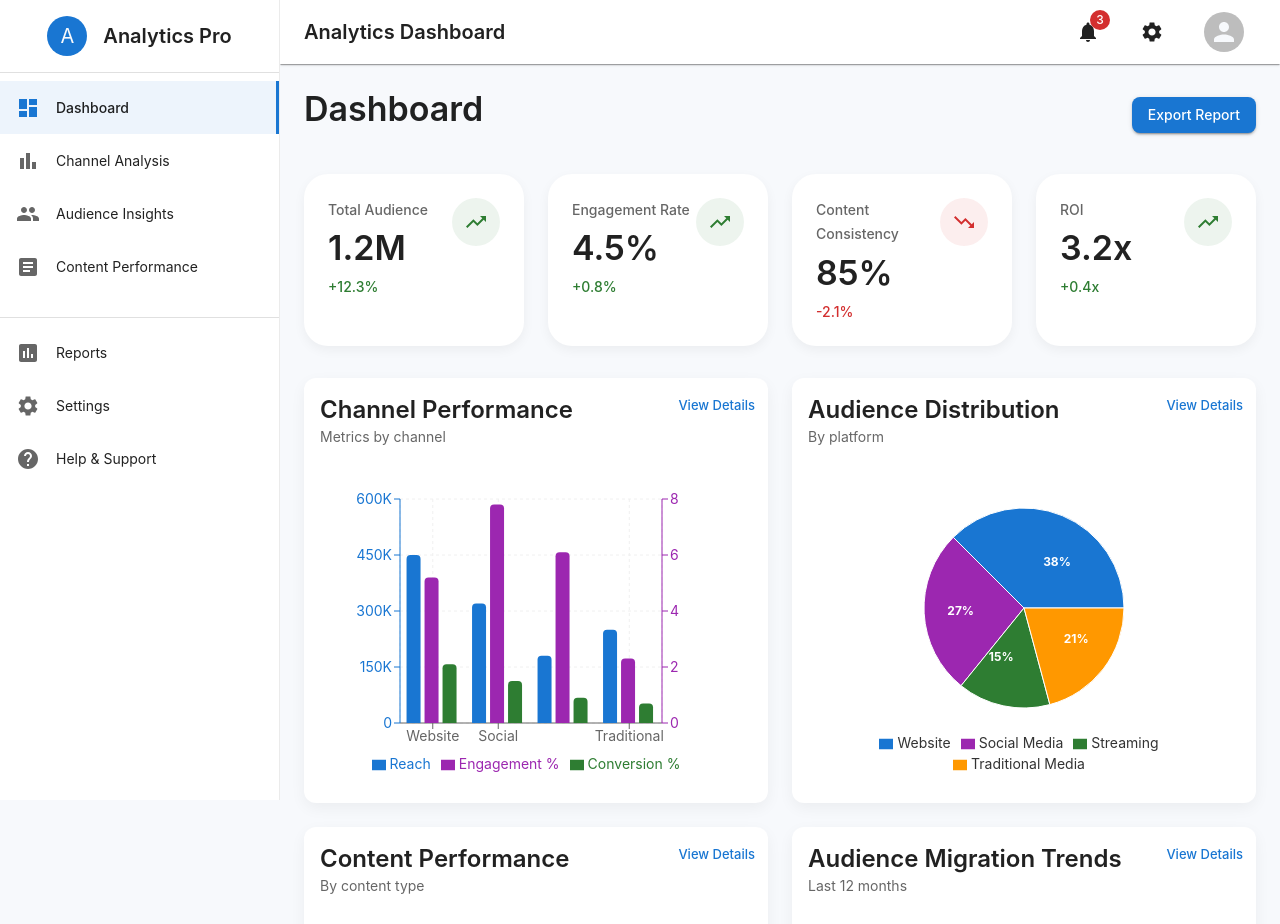
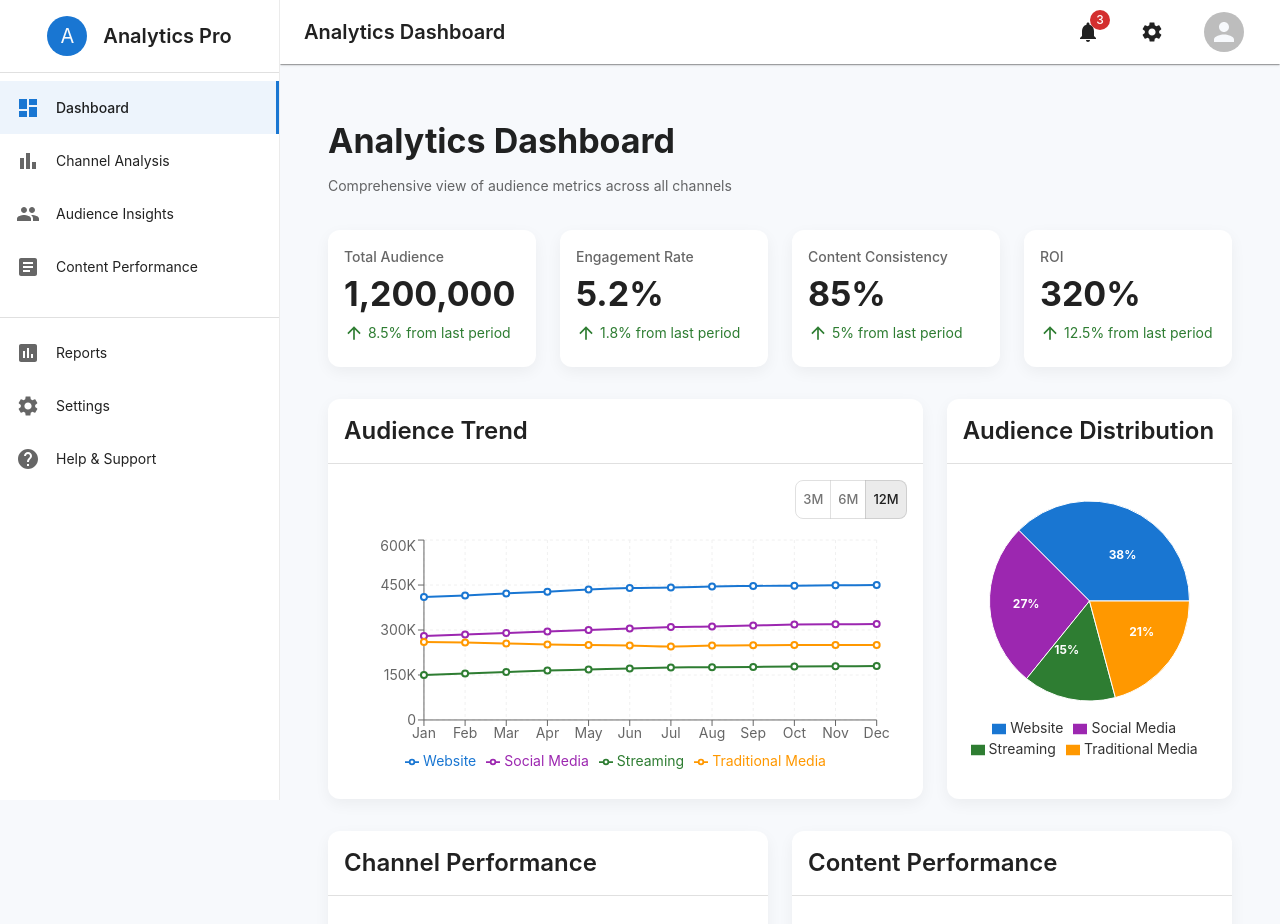
Before and after one commit to dxaginfo/analytics-dashboard-app, a React (Create React App) app: page / in a window 1280 px wide. Shown: the top 924 px of the page. Built offline with nearby package versions, Linux system fonts and the light colour scheme; sample sign-in values are in the browser's storage; the HTML template or start-up script is replaced by a standard one.

Commit message:
Add Dashboard component

```diff
--- a/src/features/dashboard/Dashboard.tsx
+++ b/src/features/dashboard/Dashboard.tsx
@@ -1,180 +1,219 @@
-import { useEffect } from 'react';
+import React, { useEffect } from 'react';
 import { useDispatch, useSelector } from 'react-redux';
 import {
   Box,
   Grid,
+  Paper,
   Typography,
-  Paper,
-  Divider,
-  Button,
   Card,
   CardContent,
   CardHeader,
-  useTheme,
+  CircularProgress,
+  Container,
+  Stack,
+  Divider
 } from '@mui/material';
-import {
-  TrendingUp,
-  TrendingDown,
-  BarChart,
-  PieChart,
-  Timeline
-} from '@mui/icons-material';
+import { RootState } from '../../store';
+import { fetchDashboardData } from './dashboardSlice';
+import { ArrowUpward as ArrowUpwardIcon, ArrowDownward as ArrowDownwardIcon } from '@mui/icons-material';
 
-import StatCard from '../../components/dashboard/StatCard';
+// Import our chart components
 import ChannelPerformanceChart from '../../components/charts/ChannelPerformanceChart';
 import AudienceDistributionChart from '../../components/charts/AudienceDistributionChart';
 import ContentPerformanceChart from '../../components/charts/ContentPerformanceChart';
 import TrendChart from '../../components/charts/TrendChart';
-import { RootState } from '../../store';
-import { fetchDashboardData } from './dashboardSlice';
 
-const Dashboard = () => {
-  const theme = useTheme();
+const Dashboard: React.FC = () => {
   const dispatch = useDispatch();
-  const {
-    isLoading,
-    summary,
-    channelData,
-    audienceData,
-    contentData,
-    trendData
-  } = useSelector((state: RootState) => state.dashboard);
+  const { summary, isLoading, error } = useSelector((state: RootState) => state.dashboard);
 
   useEffect(() => {
     // Fetch dashboard data when component mounts
-    dispatch(fetchDashboardData());
+    dispatch(fetchDashboardData() as any);
   }, [dispatch]);
 
+  if (isLoading) {
     return (
-    <Box>
-      <Box sx={{ mb: 4, display: 'flex', justifyContent: 'space-between', alignItems: 'center' }}>
-        <Typography variant="h4" component="h1" gutterBottom>
-          Dashboard
+      <Box display="flex" justifyContent="center" alignItems="center" minHeight="80vh">
+        <CircularProgress />
+      </Box>
+    );
+  }
+
+  if (error) {
+    return (
+      <Box display="flex" justifyContent="center" alignItems="center" minHeight="80vh">
+        <Typography color="error" variant="h6">
+          Error loading dashboard data: {error}
         </Typography>
-        <Button variant="contained" color="primary">
-          Export Report
-        </Button>
       </Box>
+    );
+  }
 
-      {/* Summary Stats */}
+  return (
+    <Container maxWidth="xl" sx={{ py: 4 }}>
+      <Typography variant="h4" component="h1" fontWeight="bold" gutterBottom>
+        Analytics Dashboard
+      </Typography>
+      <Typography variant="subtitle1" color="text.secondary" gutterBottom sx={{ mb: 4 }}>
+        Comprehensive view of audience metrics across all channels
+      </Typography>
+
+      {/* Summary Cards */}
+      {summary && (
         <Grid container spacing={3} sx={{ mb: 4 }}>
           <Grid item xs={12} sm={6} md={3}>
-          <StatCard
-            title="Total Audience"
-            value="1.2M"
-            change="+12.3%"
-            isPositive={true}
-            icon={<TrendingUp />}
-            color={theme.palette.success.main}
-          />
-        </Grid>
-        <Grid item xs={12} sm={6} md={3}>
-          <StatCard
-            title="Engagement Rate"
-            value="4.5%"
-            change="+0.8%"
-            isPositive={true}
-            icon={<TrendingUp />}
-            color={theme.palette.success.main}
-          />
-        </Grid>
-        <Grid item xs={12} sm={6} md={3}>
-          <StatCard
-            title="Content Consistency"
-            value="85%"
-            change="-2.1%"
-            isPositive={false}
-            icon={<TrendingDown />}
-            color={theme.palette.error.main}
-          />
-        </Grid>
-        <Grid item xs={12} sm={6} md={3}>
-          <StatCard
-            title="ROI"
-            value="3.2x"
-            change="+0.4x"
-            isPositive={true}
-            icon={<TrendingUp />}
-            color={theme.palette.success.main}
-          />
-        </Grid>
-      </Grid>
-
-      {/* Main Charts */}
-      <Grid container spacing={3}>
-        {/* Channel Performance */}
-        <Grid item xs={12} md={6}>
-          <Card className="dashboard-card">
-            <CardHeader
-              title="Channel Performance"
-              subheader="Metrics by channel"
-              action={
-                <Button size="small">View Details</Button>
-              }
-            />
+            <Card>
               <CardContent>
-              <Box sx={{ height: 300 }}>
-                <ChannelPerformanceChart />
-              </Box>
+                <Typography variant="subtitle2" color="text.secondary" gutterBottom>
+                  Total Audience
+                </Typography>
+                <Typography variant="h4" component="div" fontWeight="bold">
+                  {summary.totalAudience.toLocaleString()}
+                </Typography>
+                <Stack direction="row" alignItems="center" spacing={0.5} sx={{ mt: 1 }}>
+                  {summary.audienceGrowth > 0 ? (
+                    <ArrowUpwardIcon fontSize="small" color="success" />
+                  ) : (
+                    <ArrowDownwardIcon fontSize="small" color="error" />
+                  )}
+                  <Typography
+                    variant="body2"
+                    color={summary.audienceGrowth > 0 ? "success.main" : "error.main"}
+                  >
+                    {Math.abs(summary.audienceGrowth)}% from last period
+                  </Typography>
+                </Stack>
               </CardContent>
             </Card>
           </Grid>
 
-        {/* Audience Distribution */}
-        <Grid item xs={12} md={6}>
-          <Card className="dashboard-card">
-            <CardHeader
-              title="Audience Distribution"
-              subheader="By platform"
-              action={
-                <Button size="small">View Details</Button>
-              }
-            />
+          <Grid item xs={12} sm={6} md={3}>
+            <Card>
               <CardContent>
-              <Box sx={{ height: 300 }}>
-                <AudienceDistributionChart />
-              </Box>
+                <Typography variant="subtitle2" color="text.secondary" gutterBottom>
+                  Engagement Rate
+                </Typography>
+                <Typography variant="h4" component="div" fontWeight="bold">
+                  {summary.engagementRate}%
+                </Typography>
+                <Stack direction="row" alignItems="center" spacing={0.5} sx={{ mt: 1 }}>
+                  {summary.engagementChange > 0 ? (
+                    <ArrowUpwardIcon fontSize="small" color="success" />
+                  ) : (
+                    <ArrowDownwardIcon fontSize="small" color="error" />
+                  )}
+                  <Typography
+                    variant="body2"
+                    color={summary.engagementChange > 0 ? "success.main" : "error.main"}
+                  >
+                    {Math.abs(summary.engagementChange)}% from last period
+                  </Typography>
+                </Stack>
               </CardContent>
             </Card>
           </Grid>
 
-        {/* Content Performance */}
-        <Grid item xs={12} md={6}>
-          <Card className="dashboard-card">
-            <CardHeader
-              title="Content Performance"
-              subheader="By content type"
-              action={
-                <Button size="small">View Details</Button>
-              }
-            />
+          <Grid item xs={12} sm={6} md={3}>
+            <Card>
               <CardContent>
-              <Box sx={{ height: 300 }}>
-                <ContentPerformanceChart />
-              </Box>
+                <Typography variant="subtitle2" color="text.secondary" gutterBottom>
+                  Content Consistency
+                </Typography>
+                <Typography variant="h4" component="div" fontWeight="bold">
+                  {summary.contentConsistency}%
+                </Typography>
+                <Stack direction="row" alignItems="center" spacing={0.5} sx={{ mt: 1 }}>
+                  {summary.consistencyChange > 0 ? (
+                    <ArrowUpwardIcon fontSize="small" color="success" />
+                  ) : (
+                    <ArrowDownwardIcon fontSize="small" color="error" />
+                  )}
+                  <Typography
+                    variant="body2"
+                    color={summary.consistencyChange > 0 ? "success.main" : "error.main"}
+                  >
+                    {Math.abs(summary.consistencyChange)}% from last period
+                  </Typography>
+                </Stack>
               </CardContent>
             </Card>
           </Grid>
 
-        {/* Audience Migration Trends */}
-        <Grid item xs={12} md={6}>
-          <Card className="dashboard-card">
-            <CardHeader
-              title="Audience Migration Trends"
-              subheader="Last 12 months"
-              action={
-                <Button size="small">View Details</Button>
-              }
-            />
+          <Grid item xs={12} sm={6} md={3}>
+            <Card>
               <CardContent>
-              <Box sx={{ height: 300 }}>
-                <TrendChart />
-              </Box>
+                <Typography variant="subtitle2" color="text.secondary" gutterBottom>
+                  ROI
+                </Typography>
+                <Typography variant="h4" component="div" fontWeight="bold">
+                  {summary.roi}%
+                </Typography>
+                <Stack direction="row" alignItems="center" spacing={0.5} sx={{ mt: 1 }}>
+                  {summary.roiChange > 0 ? (
+                    <ArrowUpwardIcon fontSize="small" color="success" />
+                  ) : (
+                    <ArrowDownwardIcon fontSize="small" color="error" />
+                  )}
+                  <Typography
+                    variant="body2"
+                    color={summary.roiChange > 0 ? "success.main" : "error.main"}
+                  >
+                    {Math.abs(summary.roiChange)}% from last period
+                  </Typography>
+                </Stack>
               </CardContent>
             </Card>
           </Grid>
         </Grid>
-    </Box>
+      )}
+
+      {/* Charts Row 1 */}
+      <Grid container spacing={3} sx={{ mb: 4 }}>
+        <Grid item xs={12} md={8}>
+          <Card sx={{ height: 400 }}>
+            <CardHeader title="Audience Trend" />
+            <Divider />
+            <CardContent sx={{ height: 'calc(100% - 76px)' }}>
+              <TrendChart />
+            </CardContent>
+          </Card>
+        </Grid>
+
+        <Grid item xs={12} md={4}>
+          <Card sx={{ height: 400 }}>
+            <CardHeader title="Audience Distribution" />
+            <Divider />
+            <CardContent sx={{ height: 'calc(100% - 76px)' }}>
+              <AudienceDistributionChart />
+            </CardContent>
+          </Card>
+        </Grid>
+      </Grid>
+
+      {/* Charts Row 2 */}
+      <Grid container spacing={3}>
+        <Grid item xs={12} md={6}>
+          <Card sx={{ height: 400 }}>
+            <CardHeader title="Channel Performance" />
+            <Divider />
+            <CardContent sx={{ height: 'calc(100% - 76px)' }}>
+              <ChannelPerformanceChart />
+            </CardContent>
+          </Card>
+        </Grid>
+
+        <Grid item xs={12} md={6}>
+          <Card sx={{ height: 400 }}>
+            <CardHeader title="Content Performance" />
+            <Divider />
+            <CardContent sx={{ height: 'calc(100% - 76px)' }}>
+              <ContentPerformanceChart />
+            </CardContent>
+          </Card>
+        </Grid>
+      </Grid>
+    </Container>
   );
 };
 
```
Lines whose indentation alone changed are shown as unchanged.
